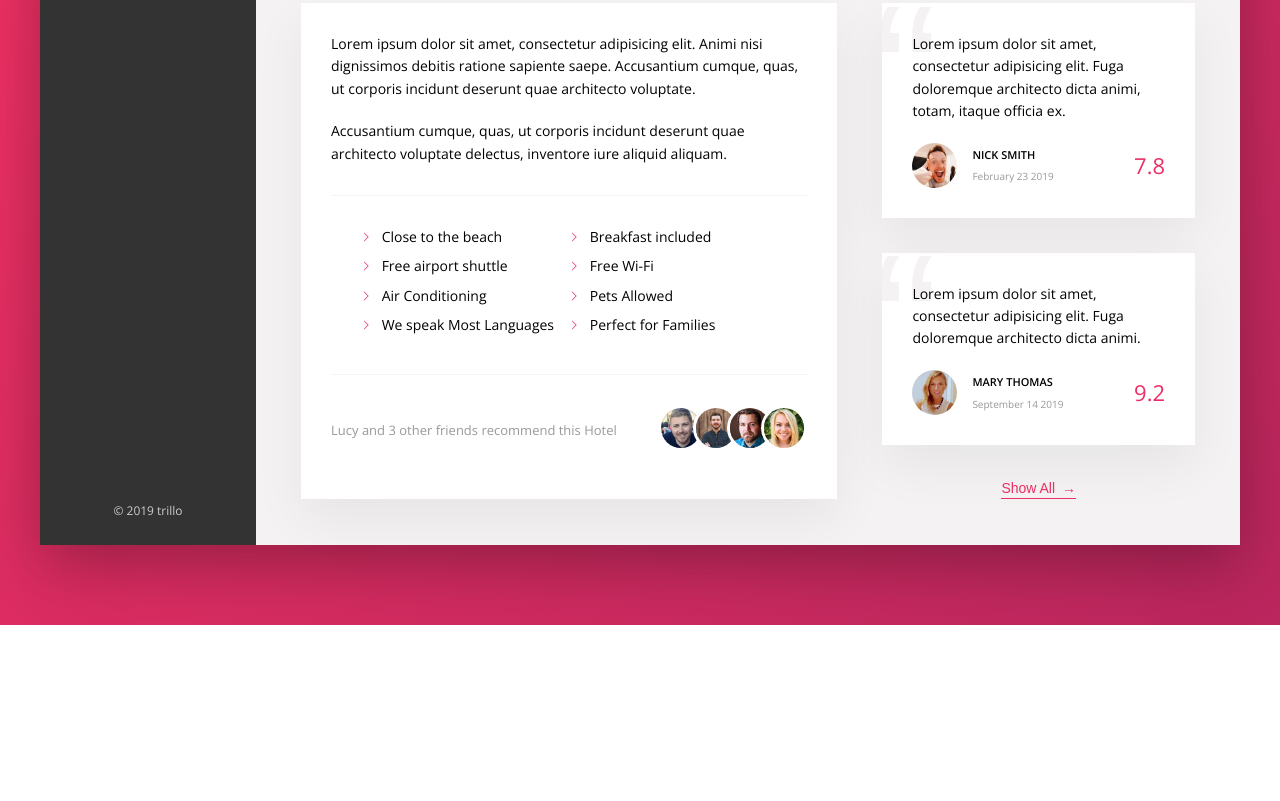
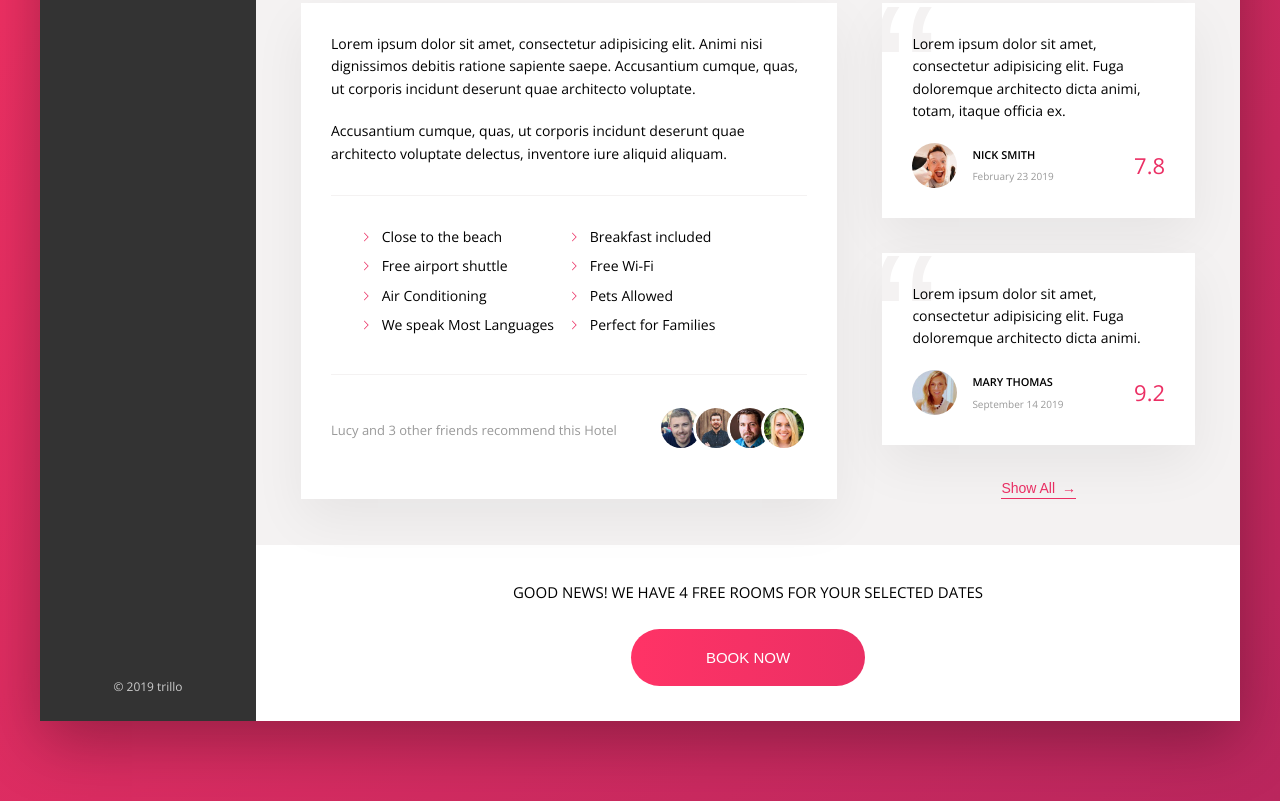
Before and after one commit to SimasDei/trillo-sass, a website: page index.html in a window 1280 px wide. Shown: the part 644-1445 px from the top of the page. Before the commit the page ends 1269 px from the top, so only its background shows below. Drawn offline with nearby package versions, Linux system fonts and the light colour scheme.

Commit message:
add call to action markup and styling

```diff
--- a/index.html
+++ b/index.html
@@ -260,6 +260,17 @@
               <button class="btn-inline">Show All <span>&rarr;</span></button>
             </div>
           </div>
+          <div class="cta">
+            <h2 class="cta__book-now">
+              Good news! We have 4 free rooms for your selected dates
+            </h2>
+            <button class="btn">
+              <span class="btn__visible">Book Now</span>
+              <span class="btn__invisible">
+                Only 4 rooms left
+              </span>
+            </button>
+          </div>
         </main>
       </div>
     </div>
--- a/sass/_components.scss
+++ b/sass/_components.scss
@@ -391,3 +391,69 @@
     z-index: 1;
   }
 }
+
+//  *** CALL TO ACTION ***
+.cta {
+  padding: 3.5rem 0;
+  text-align: center;
+
+  &__book-now {
+    font-size: 1.5rem;
+    font-weight: 300;
+    text-transform: uppercase;
+    margin-bottom: 2.5rem;
+  }
+}
+
+.btn {
+  position: relative;
+  font-size: 1.5rem;
+  border: none;
+  font-weight: 300;
+  text-transform: uppercase;
+  border-radius: 100px;
+  background: linear-gradient(
+    to right,
+    var(--color-primary-light),
+    var(--color-primary)
+  );
+  color: #fff;
+  overflow: hidden;
+  cursor: pointer;
+
+  & > * {
+    display: inline-block;
+    height: 100%;
+    width: 100%;
+    transition: all 0.2s;
+  }
+
+  &__visible {
+    padding: 2rem 7.5rem;
+  }
+  &__invisible {
+    position: absolute;
+    padding: 2rem 0;
+    top: -100%;
+    left: 0;
+  }
+
+  &:hover {
+    background: linear-gradient(
+      to left,
+      var(--color-primary-light),
+      var(--color-primary)
+    );
+  }
+  &:focus {
+    outline: none;
+    animation: pulsate 1s ease-in-out infinite;
+  }
+
+  &:hover &__visible {
+    transform: translateY(100%);
+  }
+  &:hover &__invisible {
+    top: 0;
+  }
+}
```
Also changed, not shown: css/style.css.
